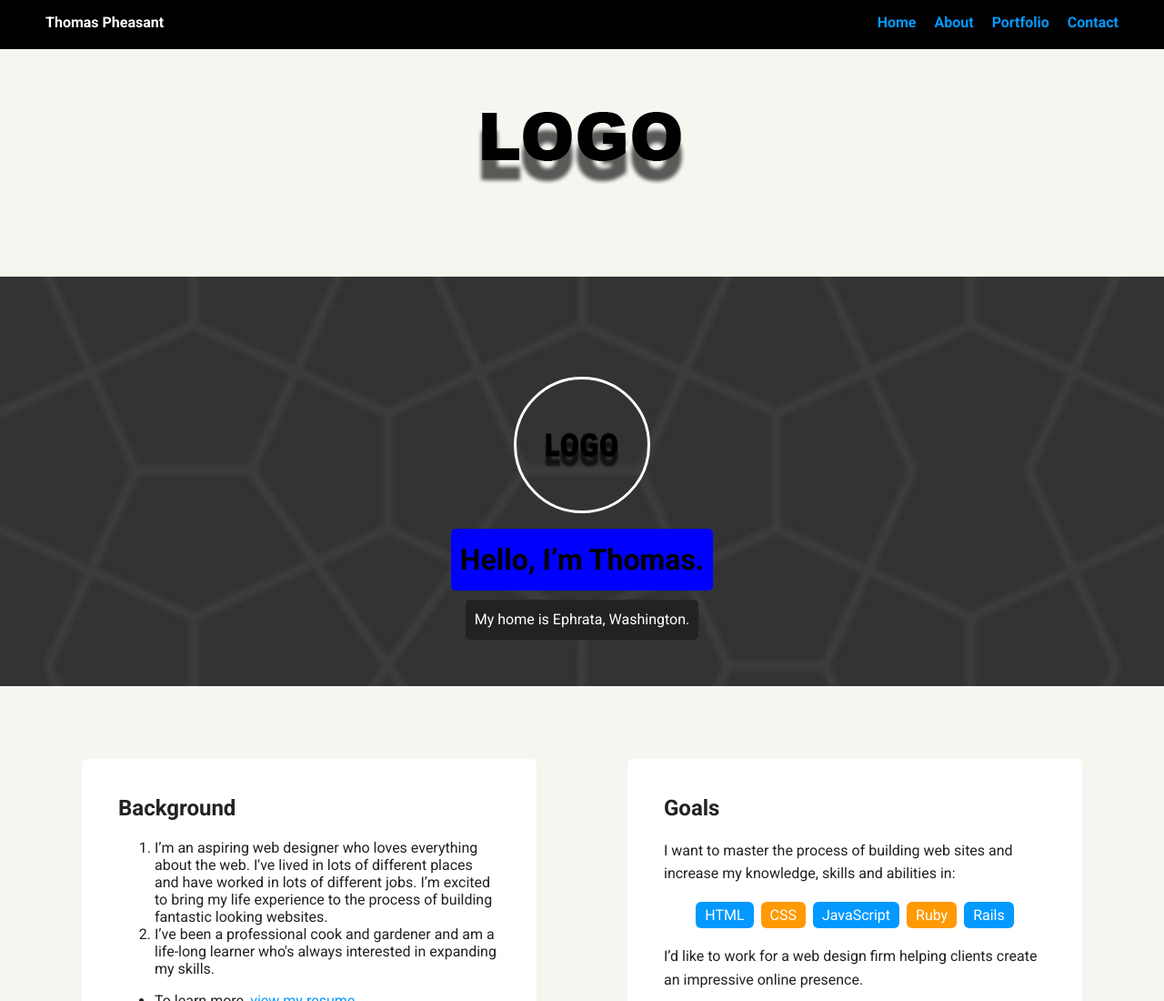
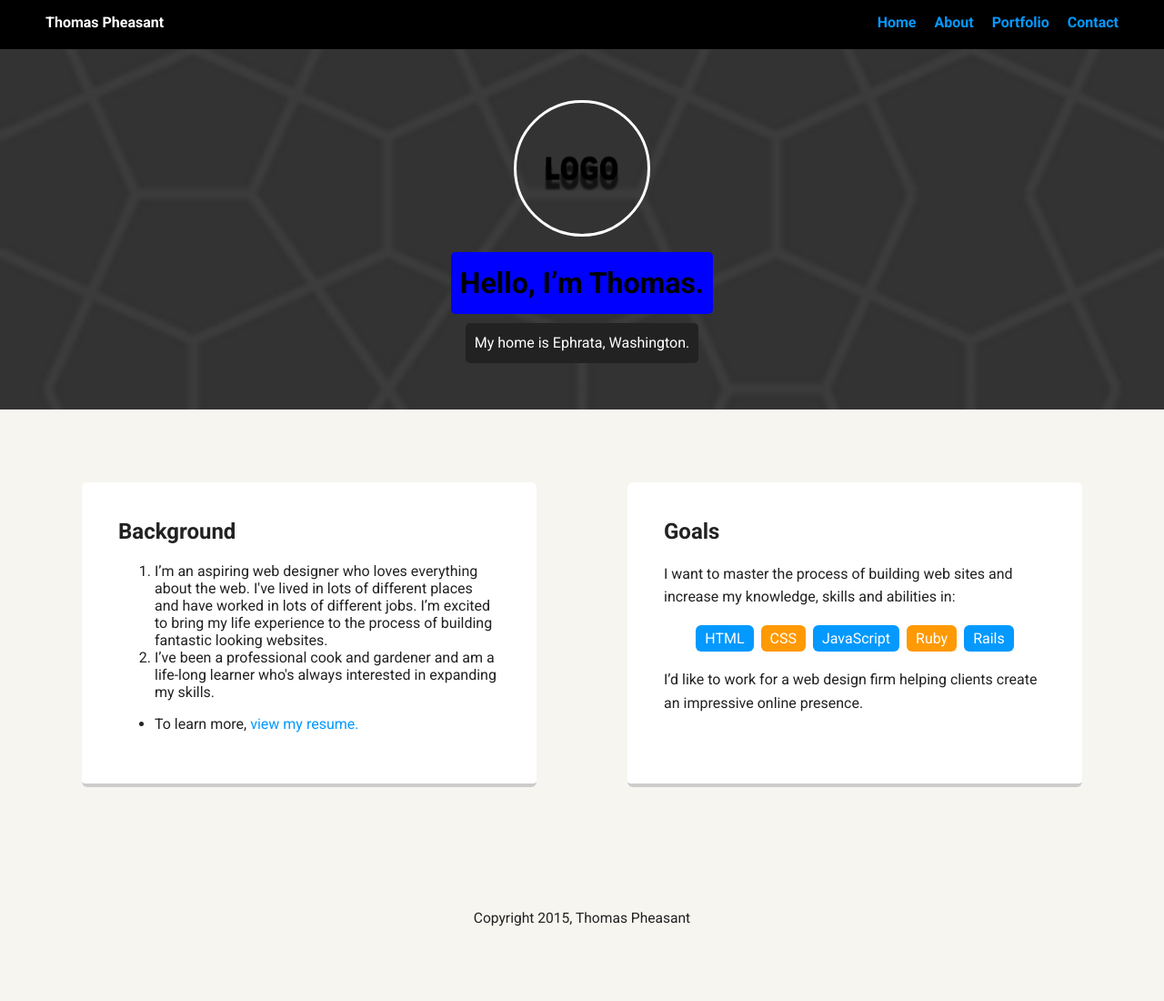
Before and after one commit to ThomasPheasant/thomaspheasant.github.io, a plain HTML site: page index.html in a window 1280 px wide. Shown: the top 1100 px of the page at 91% size. Drawn offline with Linux system fonts and the light colour scheme; a web font is replaced by a local one.

Commit message:
Got rid of logo

```diff
--- a/index.html
+++ b/index.html
@@ -19,8 +19,6 @@
           <li><a href="contact.html">Contact</a></li>
         </ul>
     </div>
-
-    <img src="/img/logo.png" alt="">
 
     <header>
       <img src="/img/logo.png" alt="Logo" class="profile-image">
```
